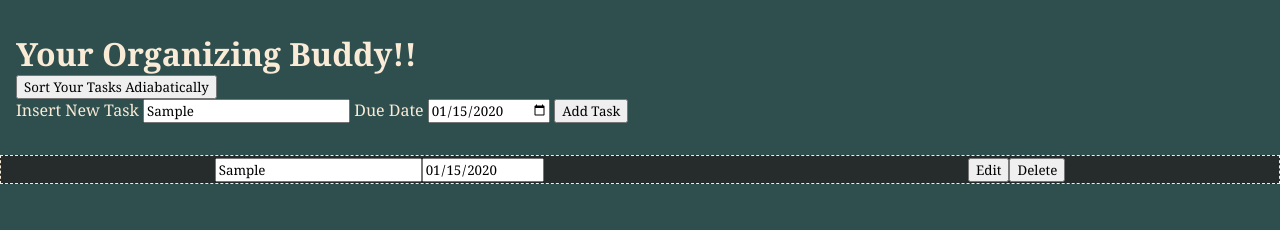
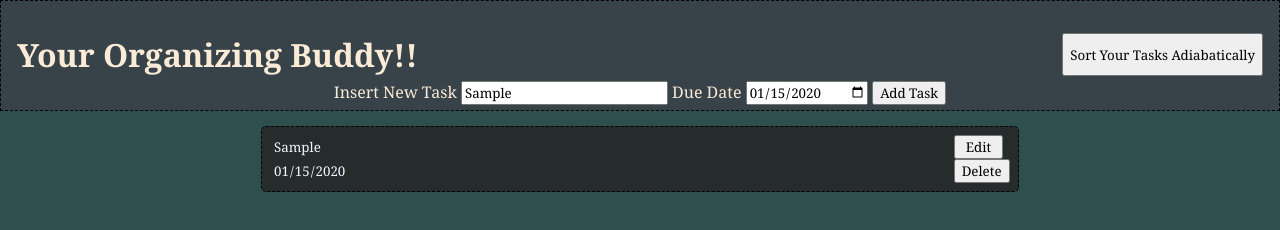
Before and after one commit to Andre-F-K/To-Do-App, a plain HTML site: page Index.html in a window 1280 px wide. Both pictures are taken after typing "Sample", "2020-01-15" into the empty fields and a click on the button "Add Task". Drawn offline with Linux system fonts and the light colour scheme.

Commit message:
Css Finished
Finished css
need to add local storage
comment

```diff
--- a/Index.html
+++ b/Index.html
@@ -25,7 +25,7 @@
         </form>
     </div>
     </header>
-
+    <div></div>
     <main>
 
         <section id="taskList">
--- a/scripts/script.js
+++ b/scripts/script.js
@@ -19,17 +19,17 @@ const userInputForm = document.getElementById('userInputForm');
     }
 
     const taskElement = document.createElement('div');
-    taskElement.classList.add('task')
+    taskElement.classList.add('task');
 
-    const taskContentElem = document.createElement('div')
-    taskContentElem.classList.add('content')
+    const taskContentElem = document.createElement('div');
+    taskContentElem.classList.add('content');
 
-    taskElement.appendChild(taskContentElem)
+    taskElement.appendChild(taskContentElem);
 
-    const taskInputEle = document.createElement('input')
-    taskInputEle.classList.add('text')
-    taskInputEle.type = 'text'
-    taskInputEle.value = newTask
+    const taskInputEle = document.createElement('input');
+    taskInputEle.classList.add('text');
+    taskInputEle.type = 'text';
+    taskInputEle.value = newTask;
     taskInputEle.setAttribute('readonly' , 'readonly')
 
     const taskDateEle = document.createElement('input')
@@ -80,18 +80,16 @@ const userInputForm = document.getElementById('userInputForm');
 
 
 
-    // class TasksObj{
-    //     constructor (task, dueDate){
-    //         this.task = task
-    //         this.dueDate = dueDate
-    //     }
-    // }
-    array.forEach(taskInputEle => {
-        const myTask = new TasksObj(taskDateEle.value, taskInputEle.value)
-    });
-    // const myTask = new TasksObj(taskDateEle.value, taskInputEle.value)
+    class TasksObj{
+        constructor (task, dueDate){
+            this.task = task
+            this.dueDate = dueDate
+        }
+    }
 
+    const myTask = new TasksObj(taskDateEle.value, taskInputEle.value)
 
+    console.log(myTask)
 
    localStorage.setItem('Tasks', JSON.stringify(myTask))
 })
--- a/style.css
+++ b/style.css
@@ -15,13 +15,21 @@ body{
 
 header{
     padding: 2rem 1rem;
-    max-width: 800px;
+    max-width: 100%;
     width: 100%;
+    background-color: rgb(56, 66, 73);
+    text-align: center;
+    padding-bottom: 5px;
+    margin-bottom: 10px;
+    border-style: dashed;
+    border-width: 1px;
+    border-color: black;
 }
 
-.headerAndButtonWrapper{
-    display: block;
-    flex-direction: row;
+#headerAndButtonWrapper{
+    display: flex;
+    padding-bottom: 5px;
+    justify-content: space-between;
 }
 
 .taskHeader{
@@ -30,16 +38,34 @@ header{
 }
 
 .content {
-    ds;
 }
 
 .task {
     background-color: rgb(38, 43, 43);
     display: flex;
     justify-content: space-around;
-    padding: 0.1rem ;
+    padding: 0.5rem ;
     border: 0.5px;
     border-style: dashed;
-    border-color: antiquewhite;
+    border-color: black;
+    margin: 5px;
+    border-radius: 5px;
 
 }
+
+main{
+    max-width: 80%;
+    padding-left: 20%;
+    height: 100vr;
+}
+
+.text{
+    width: 80vh;
+    background-color: transparent;
+    color: aliceblue;
+    border-color: transparent;
+}
+
+.edit{
+    width: 3.1rem;
+}
```
